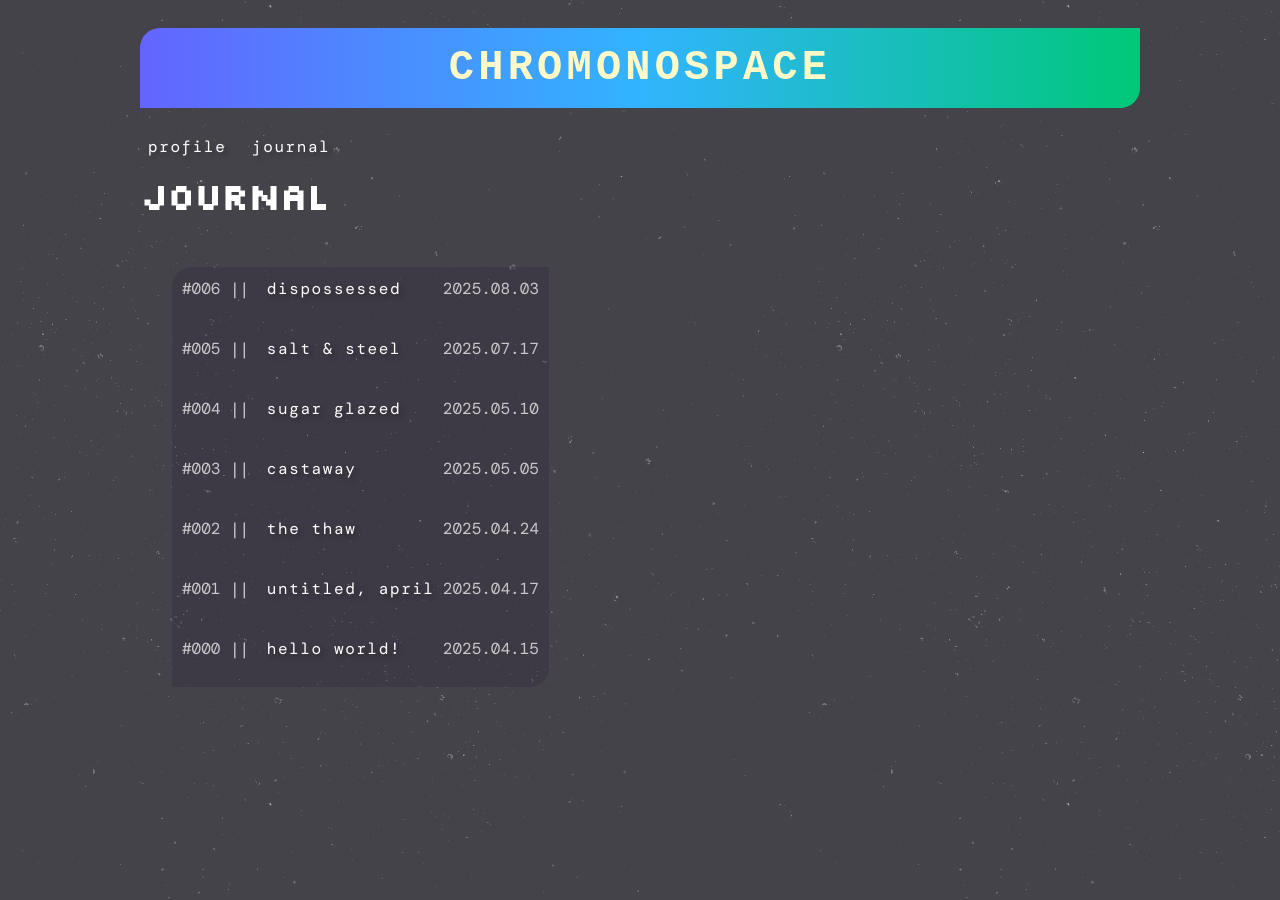
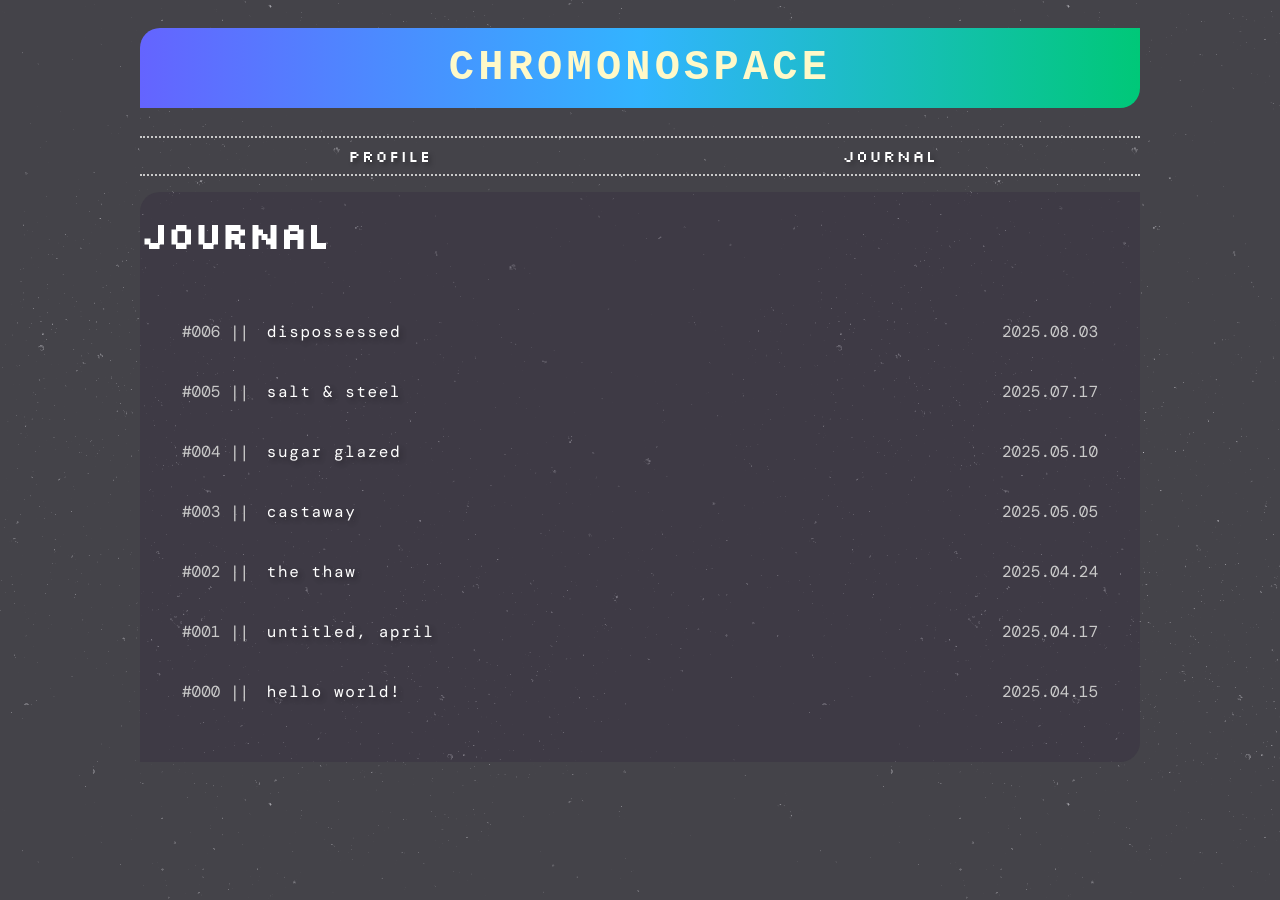
Before and after one commit to iridiumquartz/chromonospace, a Jekyll site: the page built from journal/index.html, in a window 1280 px wide. Built offline with Jekyll 4.4.1, drawn with Linux system fonts in a browser that asks for light colours; some web fonts are replaced.

Commit message:
Update index.html

```diff
--- a/journal/index.html
+++ b/journal/index.html
@@ -1,24 +1,10 @@
-<!DOCTYPE html>
-<html lang="en">
-<head>
-    <meta charset="UTF-8">
-    <meta name="description" content="blog landing page">
-    <meta name="viewport" content="width=1024">
-    <link href="../style.css" rel="stylesheet">
-    <link rel="icon" type="image/png" href="/assets/favicon-dark.png" media="(prefers-color-scheme: dark)">
-    <link rel="icon" type="image/png" href="/assets/favicon-light.png" media="(prefers-color-scheme: light)">
-    <link rel="icon" type="image/png" href="/assets/favicon-dark.png">
-    <title>j o u r n a l ★ s p a c e</title>
-</head>
-<body>
-    <div class="container">
-        <header>
-            <h1>chromonospace</h1>
-        </header>
-        <nav-component></nav-component>
+---
+layout: default
+title: "j o u r n a l ★ s p a c e"
+---
+
 <h2>Journal</h2>
 <section>
-            <main>
     <div class="blogpostsummary">
         <span>#006 || <a href=20250803.html>dispossessed</a></span>
         <span>2025.08.03</span>
@@ -47,9 +33,4 @@
         <span>#000 || <a href=20250415.html>hello world!</a></span>
         <span>2025.04.15</span>
     </div>
-            </main>
 </section>
-    </div>
-    <script src="/script.js"></script>
-</body>
-</html>
```
Lines whose indentation alone changed are shown as unchanged.
